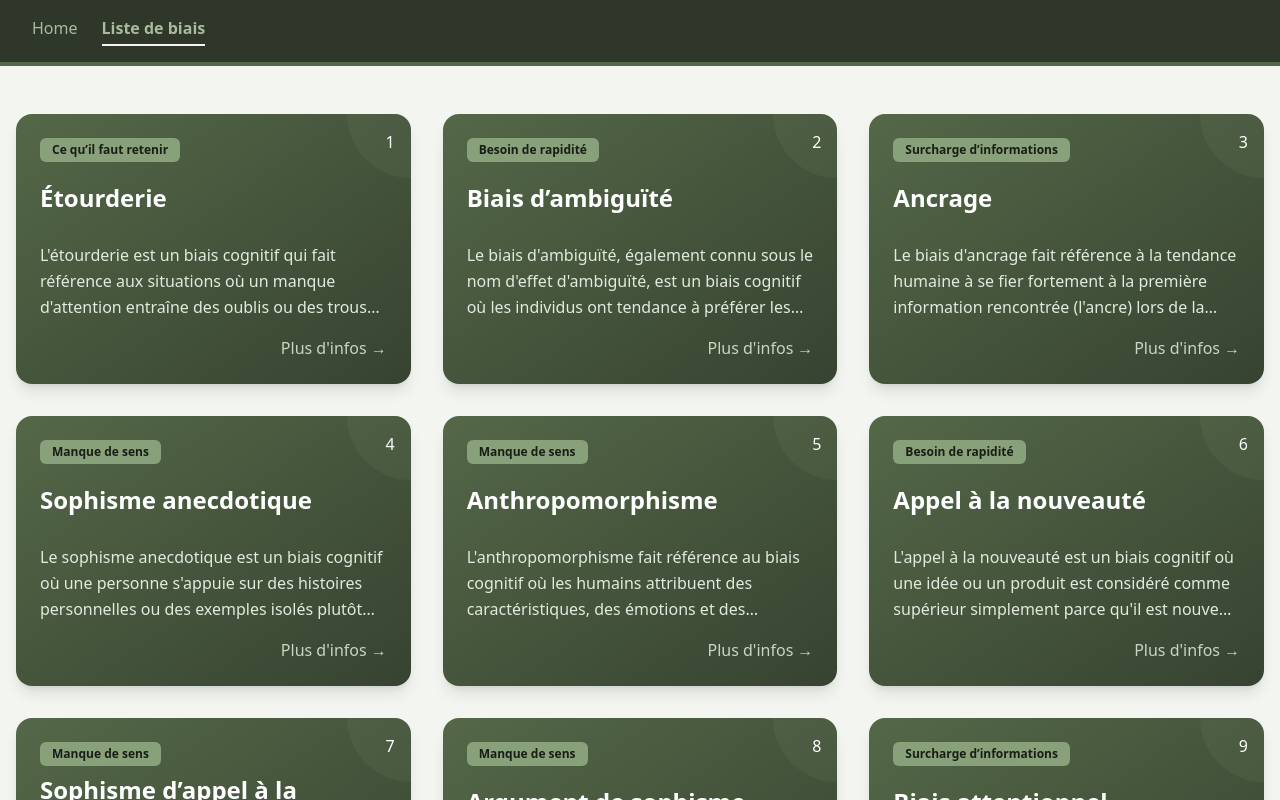
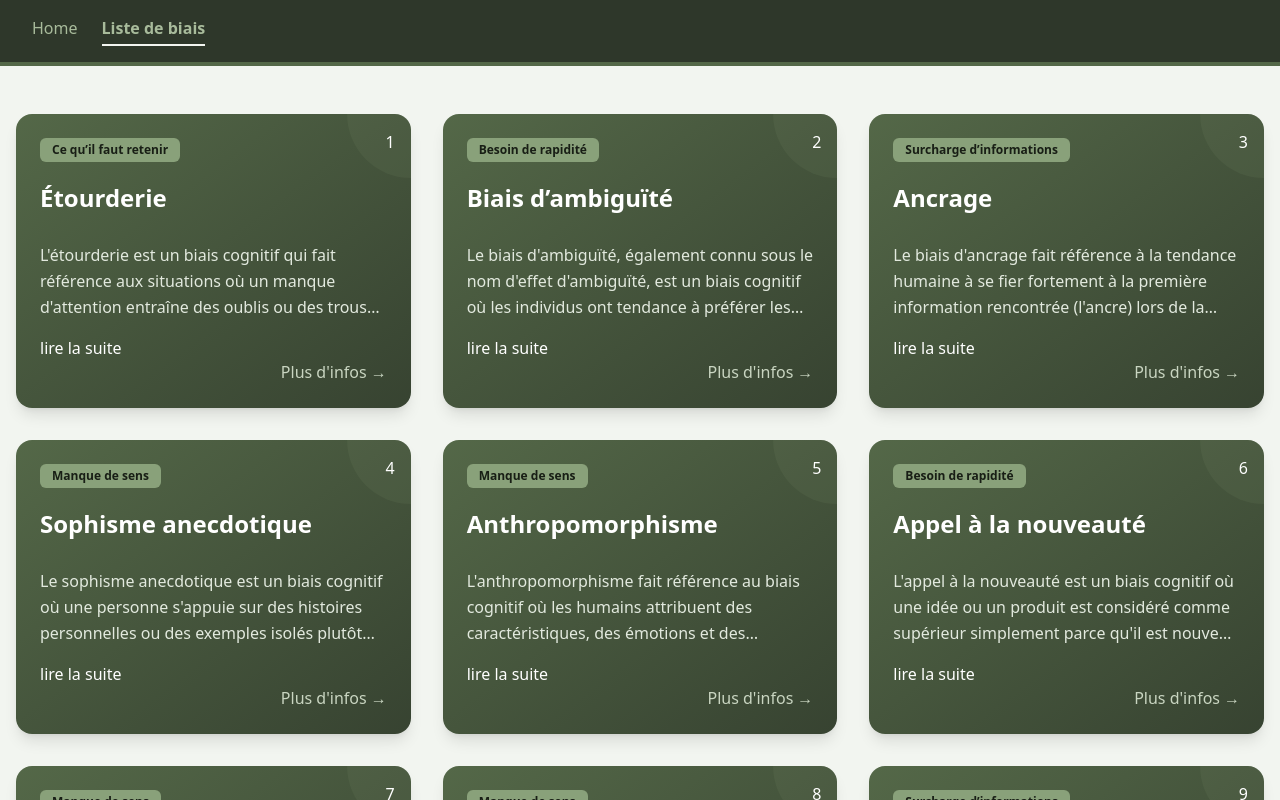
Before and after one commit to yassine-mahjoubi/biais-cognitifs, a Vue app: page /liste in a window 1280 px wide. Shown: the top 800 px of the page. Built offline with nearby package versions, Linux system fonts and the light colour scheme.

Commit message:
feat: enhance Bias components with detailed views and routing; (#30)

```diff
--- a/src/components/UI/BiasItem.vue
+++ b/src/components/UI/BiasItem.vue
@@ -1,16 +1,45 @@
 <script lang="ts" setup>
-import { shallowRef } from 'vue'
-import CardStyleDark from './CardStyleDark.vue'
-import CardStylelight from './CardStyleLight.vue'
 import type { Bias } from '../../type/Bias'
 
 defineProps<{
   bias: Bias
   index: number
 }>()
-const styleActif = shallowRef(CardStyleDark)
 </script>
 
 <template>
-  <component :is="styleActif" :bias :index></component>
+  <div
+    class="bg-linear-to-br from-heavy-metal-600 to-heavy-metal-800 text-white p-6 rounded-2xl shadow-lg hover:shadow-xl transition-all relative h-full flex flex-col overflow-hidden"
+  >
+    <div
+      class="absolute top-0 right-0 w-32 h-32 bg-heavy-metal-400 opacity-10 rounded-full -mr-16 -mt-16"
+    ></div>
+    <span
+      class="absolute px-3 py-1 bg-heavy-metal-400 text-heavy-metal-950 text-xs font-bold rounded-md"
+      >{{ bias.category_name }}</span
+    >
+    <span class="absolute top-4 right-4">
+      {{ index + 1 }}
+    </span>
+    <h2 class="text-2xl font-bold text-white mt-8 mb-4 min-h-14 flex items-center relative z-10">
+      {{ bias.name }}
+    </h2>
+    <p class="text-heavy-metal-100 leading-relaxed grow mb-4 relative z-10 line-clamp-3">
+      {{ bias.description }}
+    </p>
+    <RouterLink :to="{ name: 'bias-detail', params: { slug: bias.slug } }">
+      lire la suite
+    </RouterLink>
+
+    <a
+      :href="bias.url"
+      target="_blank"
+      title="Plus d'infos sur le biais sur Cognitive Labs - nouvelle fenêtre"
+      rel="noopener"
+      class="text-heavy-metal-200 hover:text-white font-medium inline-flex items-center gap-1 self-end group relative z-10"
+    >
+      Plus d'infos
+      <i aria-hidden="true" class="group-hover:translate-x-1 transition-transform">→</i>
+    </a>
+  </div>
 </template>
--- a/src/components/UI/CardStyleDark.vue
+++ b/src/components/UI/CardStyleDark.vue
@@ -4,6 +4,7 @@ import type { Bias } from '../../type/Bias'
 defineProps<{
   bias: Bias
   index: number
+  id: string
 }>()
 </script>
 
@@ -27,6 +28,8 @@ defineProps<{
     <p class="text-heavy-metal-100 leading-relaxed grow mb-4 relative z-10 line-clamp-3">
       {{ bias.description }}
     </p>
+    <RouterLink :to="{ name: 'BiasDetail', params: { id: bias.id } }"> lire la suite </RouterLink>
+
     <a
       :href="bias.url"
       target="_blank"
--- /dev/null
+++ b/src/components/views/BiasDetail.vue
@@ -0,0 +1,22 @@
+<script lang="ts" setup>
+import { ref, onMounted } from 'vue'
+import type { Bias } from '@/type/Bias'
+import { useBiasStore } from '@/stores/bias'
+
+const store = useBiasStore()
+const { fetchBias, getBiasBySlug } = store
+const selectedBias = ref<Bias | undefined>(undefined)
+
+const propos = defineProps<{
+  slug: string
+}>()
+
+onMounted(async () => {
+  await fetchBias()
+  selectedBias.value = getBiasBySlug(propos.slug)
+})
+</script>
+
+<template>
+  <div>bias: {{ selectedBias?.description }}</div>
+</template>
--- a/src/router/index.ts
+++ b/src/router/index.ts
@@ -2,10 +2,12 @@ import { createRouter, createWebHistory } from 'vue-router'
 
 import ListeView from '@/components/views/ListeView.vue'
 import RandomView from '@/components/views/RandomView.vue'
+import BiasDetail from '@/components/views/BiasDetail.vue'
 
 const routes = [
   { path: '/', component: RandomView },
   { path: '/liste', component: ListeView },
+  { path: '/:slug', name: 'bias-detail', component: BiasDetail, props: true },
 ]
 const router = createRouter({
   history: createWebHistory(import.meta.env.BASE_URL),
--- a/src/stores/bias.ts
+++ b/src/stores/bias.ts
@@ -51,5 +51,14 @@ export const useBiasStore = defineStore('bias', () => {
     }
   }
 
-  return { fetchBias, biases, loading, selectRandomBias, randomBias }
+  /**
+   *
+   * @param slug
+   * @returns
+   */
+  const getBiasBySlug = (slug: string) => {
+    return biases.value.find((bias) => slug === bias.slug)
+  }
+
+  return { fetchBias, biases, loading, selectRandomBias, randomBias, getBiasBySlug }
 })
```
